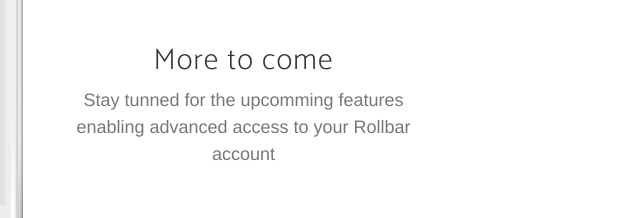
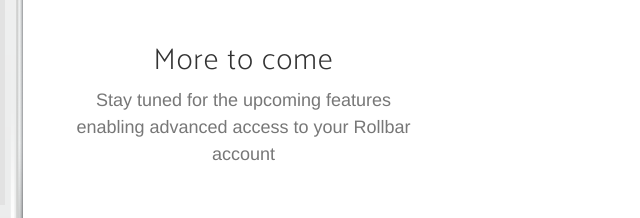
Before and after one commit to javalnanda/rollbarapp_web, a website: page index.html in a window 1280 px wide. Shown: the part 2203-2421 px from the top of the page, 404-1044 px from the left. Drawn offline with nearby package versions, Linux system fonts and the light colour scheme; a web font is replaced by a local one.

Commit message:
spell correction

```diff
--- a/index.html
+++ b/index.html
@@ -199,7 +199,7 @@
                                 <div class="feature-item">
                                     <!-- <i class="icon-present text-primary"></i> -->
                                     <h3>More to come</h3>
-                                    <p class="text-muted">Stay tunned for the upcomming features enabling advanced access to your Rollbar account</p>
+                                    <p class="text-muted">Stay tuned for the upcoming features enabling advanced access to your Rollbar account</p>
                                 </div>
                             </div>
                         </div>
```
